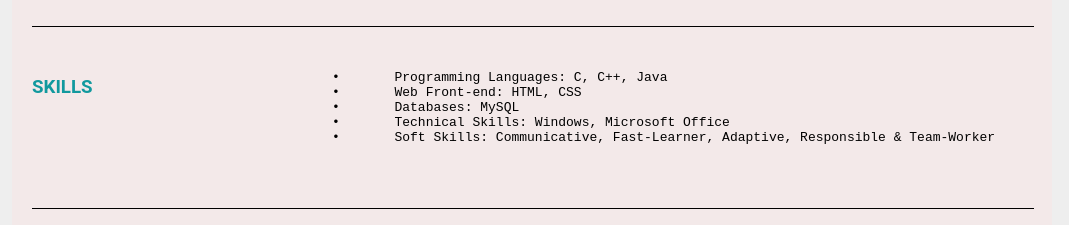
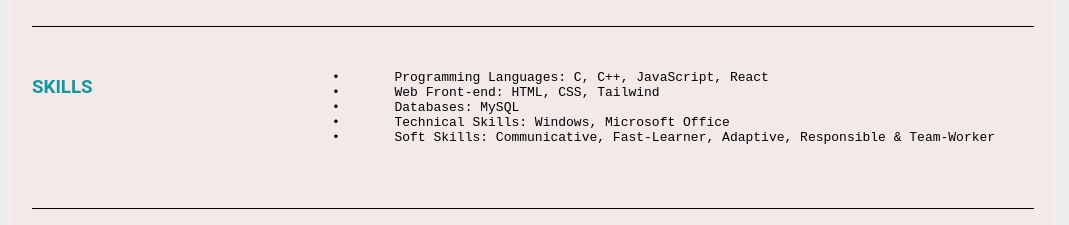
Before and after one commit to johirrakibs/Basic-Cv-Project, a plain HTML site: page index.html in a window 1280 px wide. Shown: the part 345-570 px from the top of the page, without its empty margins (108-1177 px from the left). Drawn offline with Linux system fonts and the light colour scheme.

Commit message:
Update index.html

```diff
--- a/index.html
+++ b/index.html
@@ -58,8 +58,8 @@
                     </div>
                     <div class="right-div">
                         <pre>
-•	Programming Languages: C, C++, Java
-•	Web Front-end: HTML, CSS
+•	Programming Languages: C, C++, JavaScript, React
+•	Web Front-end: HTML, CSS, Tailwind
 •	Databases: MySQL
 •	Technical Skills: Windows, Microsoft Office
 •	Soft Skills: Communicative, Fast-Learner, Adaptive, Responsible & Team-Worker
```
